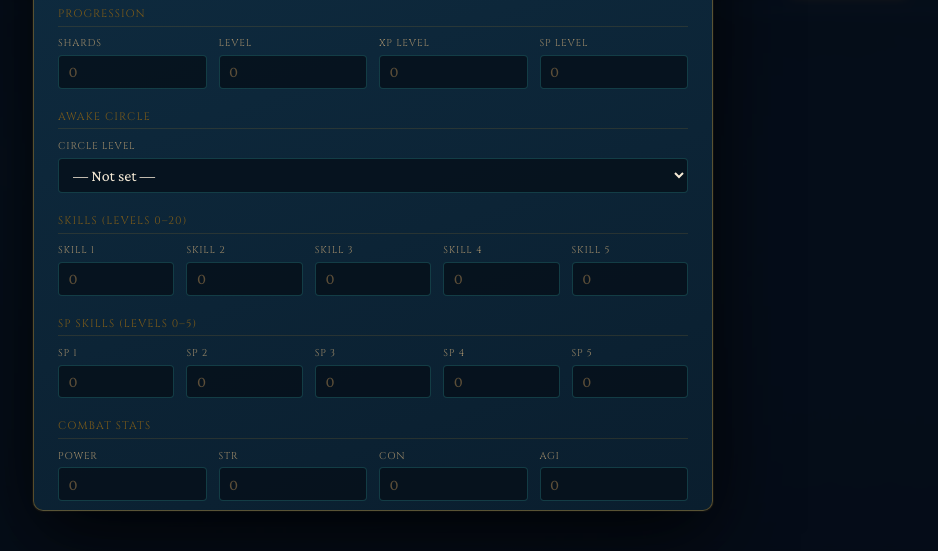
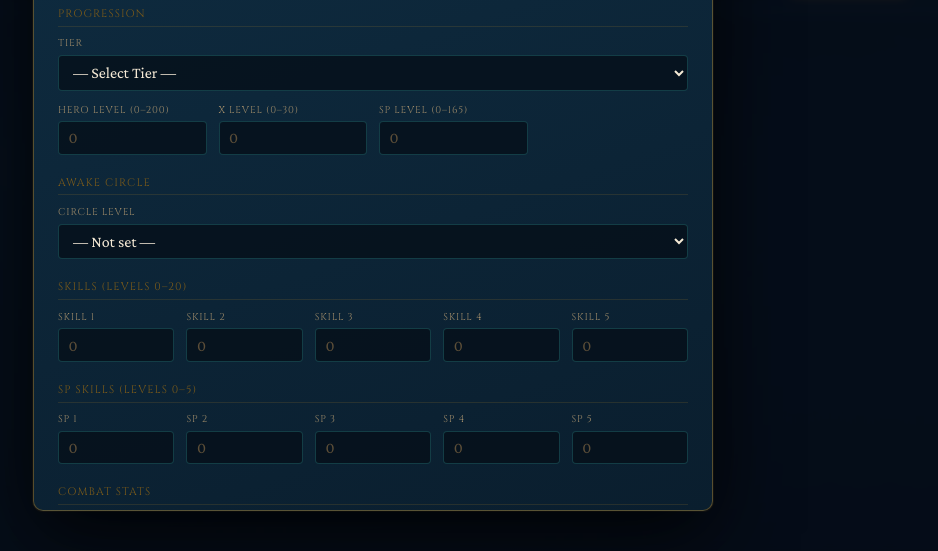
Before and after one commit to conrey/soc-hero-tracker, a plain HTML site: page index.html in a window 1280 px wide. Both pictures are taken after typing "Sample" into the empty fields and a click on the button "+ Add Hero". Shown: the part 249-800 px from the top of the page, without its empty margins (267-1205 px from the left). Drawn offline with nearby package versions, Linux system fonts and the light colour scheme.

Commit message:
Add files via upload
corrected progression box

```diff
--- a/index.html
+++ b/index.html
@@ -668,21 +668,23 @@
       <div class="form-section">
         <div class="form-section-title">Progression</div>
         <div class="form-grid">
-          <div class="form-field">
-            <label>Shards</label>
-            <input type="number" id="f_shards" min="0" max="700" placeholder="0" oninput="updateCalcPreview()">
+          <div class="form-field" style="grid-column:1/-1">
+            <label>Tier</label>
+            <select id="f_shards" onchange="updateCalcPreview()">
+              <option value="">— Select Tier —</option>
+            </select>
           </div>
           <div class="form-field">
-            <label>Level</label>
-            <input type="number" id="f_level" min="0" max="200" placeholder="0" oninput="updateCalcPreview()">
+            <label>Hero Level (0–200)</label>
+            <input type="number" id="f_level" min="0" max="200" placeholder="0">
           </div>
           <div class="form-field">
-            <label>XP Level</label>
+            <label>X Level (0–30)</label>
             <input type="number" id="f_xp_level" min="0" max="30" placeholder="0" oninput="updateCalcPreview()">
           </div>
           <div class="form-field">
-            <label>SP Level</label>
-            <input type="number" id="f_sp_level" min="0" max="81" placeholder="0" oninput="updateCalcPreview()">
+            <label>SP Level (0–165)</label>
+            <input type="number" id="f_sp_level" min="0" max="165" placeholder="0" oninput="updateCalcPreview()">
           </div>
         </div>
       </div>
@@ -1233,6 +1235,18 @@ function populateCircleSelect() {
   });
 }
 
+function populateTierSelect() {
+  const sel = document.getElementById('f_shards');
+  sel.innerHTML = '<option value="">— Select Tier —</option>';
+  SHARDS_TABLE.forEach(row => {
+    if (row.shards === 0) return;
+    const opt = document.createElement('option');
+    opt.value = row.shards;
+    opt.textContent = 'Tier ' + row.tier + '  (' + row.shards + ' shards)';
+    sel.appendChild(opt);
+  });
+}
+
 function openAddModal() {
   editingId = null;
   document.getElementById('modalTitle').textContent = 'Add Hero';
@@ -1248,6 +1262,7 @@ function openEditModal(id) {
   editingId = id;
   document.getElementById('modalTitle').textContent = 'Edit — ' + hero.name;
   populateCircleSelect();
+  populateTierSelect();
   document.getElementById('f_name').value = hero.name || '';
   document.getElementById('f_sp').checked = !!hero.sp;
   document.getElementById('f_awakened').checked = !!hero.awakened;
@@ -1277,13 +1292,15 @@ function openEditModal(id) {
 
 function clearForm() {
   populateCircleSelect();
-  ['f_name','f_shards','f_level','f_xp_level','f_sp_level',
+  populateTierSelect();
+  ['f_name','f_level','f_xp_level','f_sp_level',
    'f_s1','f_s2','f_s3','f_s4','f_s5',
    'f_sp1','f_sp2','f_sp3','f_sp4','f_sp5',
    'f_power','f_str','f_con','f_agi','f_dex'].forEach(id => {
     const el = document.getElementById(id);
     if (el) el.value = '';
   });
+  document.getElementById('f_shards').value = '';
   document.getElementById('f_sp').checked = false;
   document.getElementById('f_awakened').checked = false;
   document.getElementById('f_circle').value = '';
@@ -1405,6 +1422,7 @@ document.addEventListener('keydown', e => {
 
 // ── INIT ──
 populateCircleSelect();
+populateTierSelect();
 renderHeroes();
 </script>
 </body>
```
